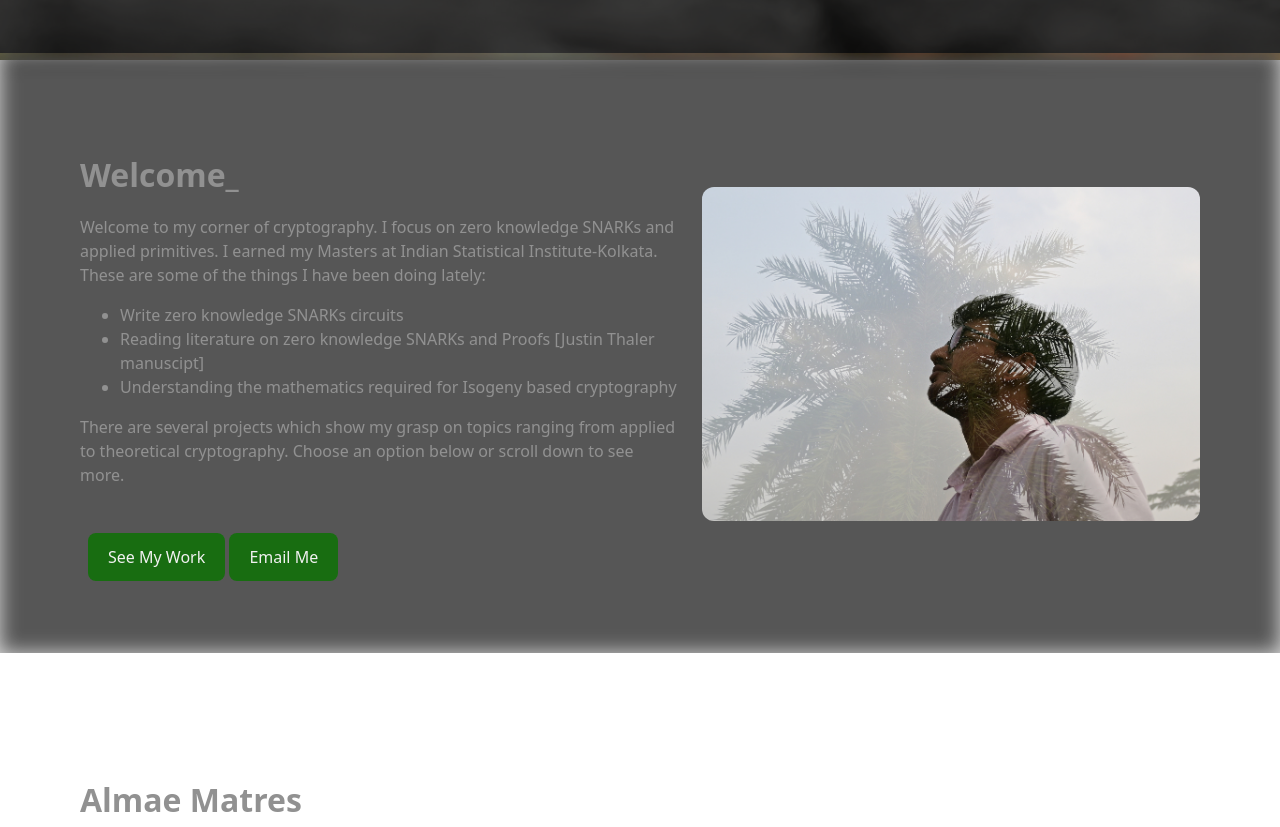
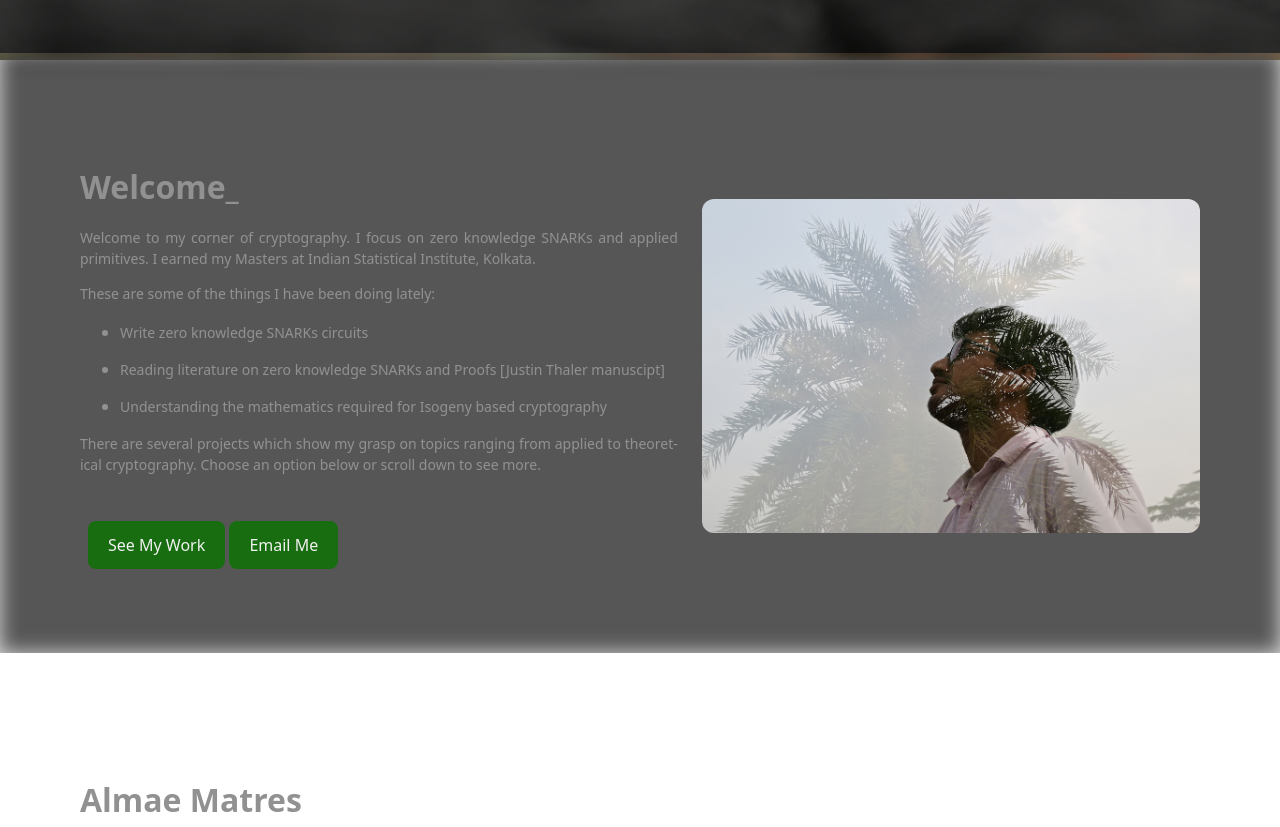
Before and after one commit to pushpadevl/pushpadevl.github.io, a plain HTML site: page index.html in a window 1280 px wide. Shown: the part 740-1567 px from the top of the page. Drawn offline with nearby package versions, Linux system fonts and the light colour scheme.

Commit message:
legal issues

```diff
--- a/index.html
+++ b/index.html
@@ -57,17 +57,18 @@
       <div>
 
         <h2 class="section-title will-reveal">Welcome_</h2>
+<p>
+Welcome to my corner of cryptography. I focus on zero knowledge SNARKs and applied primitives. I earned my Masters at Indian Statistical Institute, Kolkata.
+</p><p>
+These are some of the things I have been doing lately: </p>
+<ul>
+  <li><p>Write zero knowledge SNARKs circuits </p></li>
+  <li><p>Reading literature on zero knowledge SNARKs and Proofs [Justin Thaler
+    manuscipt] </p></li>
+  <li><p>Understanding the mathematics required for Isogeny based cryptography</p></li>
+</ul>
 
-Welcome to my corner of cryptography. I focus on zero knowledge SNARKs and applied primitives. I earned my Masters at Indian Statistical Institute-Kolkata.
-
-These are some of the things I have been doing lately:
-<ul>
-  <li>Write zero knowledge SNARKs circuits</li>
-  <li>Reading literature on zero knowledge SNARKs and Proofs [Justin Thaler
-    manuscipt]</li>
-  <li>Understanding the mathematics required for Isogeny based cryptography</li>
-</ul>
-There are several projects which show my grasp on topics ranging from applied to theoretical cryptography. Choose an option below or scroll down to see more.
+<p>There are several projects which show my grasp on topics ranging from applied to theoretical cryptography. Choose an option below or scroll down to see more.</p>
         <div style="margin-top:46px;">
           <a href="#github" class="btn secondary" style="margin-left:8px;">See My Work</a>
           <a href="#contact" class="btn">Email Me</a>
@@ -369,7 +370,7 @@ There are several projects which show my grasp on topics ranging from applied to
             |
             <a href="https://www.hackerrank.com/profile/pushpendra_pal">HackerRank</a>
           </p>
-          <p class="muted" style="margin-top:16px;">© 2025 [Pal Pushpendra]. All rights reserved.</p>
+          <p class="muted" style="margin-top:16px;">© 2025 Pushpendra. All rights reserved. <a href="credits.html">Credits</a>.</p>
 
         </div>
         <div>
```
Also changed, not shown: credits.html (added, +10 -0 lines).
